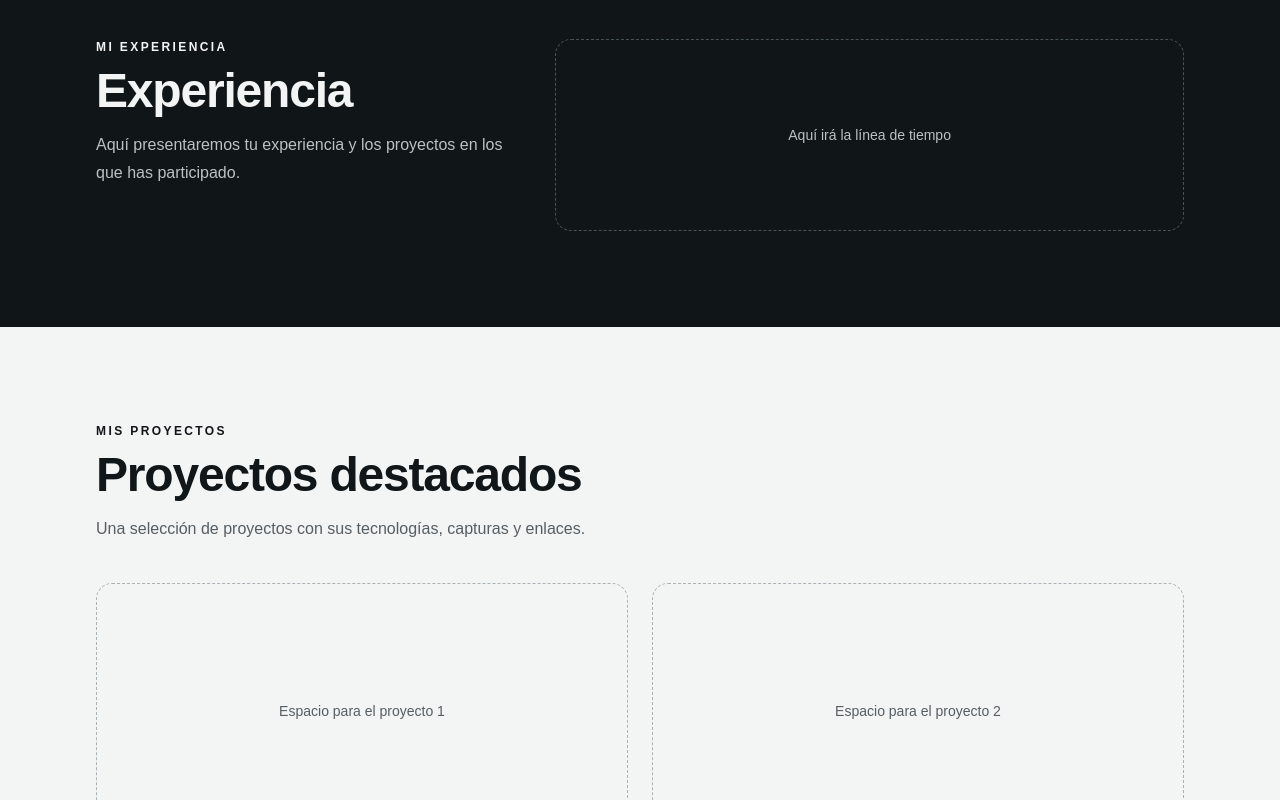
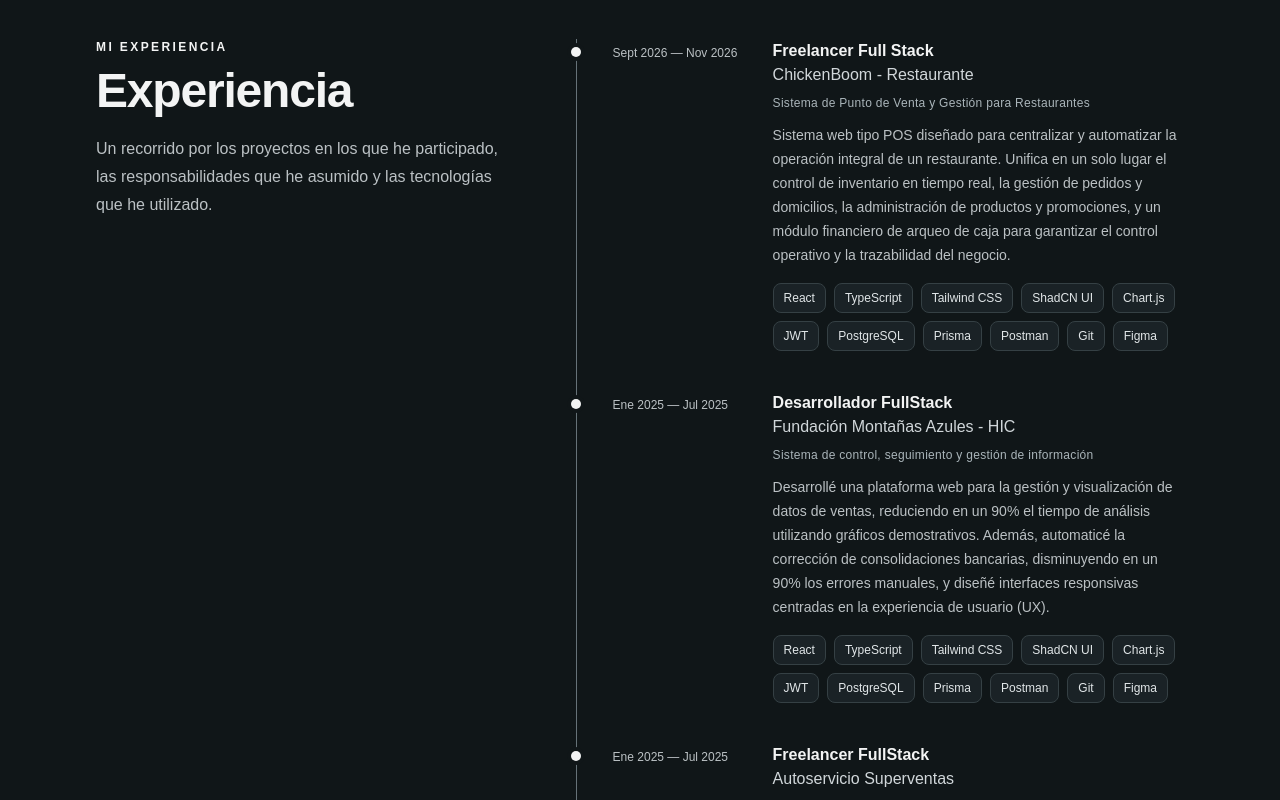
Before and after one commit to jotadecub/juans-portfolio, a React (Vite) app: page / in a window 1280 px wide. Shown: the part 700-1500 px from the top of the page. Built offline with nearby package versions, Linux system fonts and the light colour scheme.

Commit message:
feat: agregar experiencia tipada con linea de tiempo

```diff
--- a/src/App.tsx
+++ b/src/App.tsx
@@ -1,6 +1,7 @@
 import { MotionConfig } from "motion/react";
 import Navbar from "./components/layout/Navbar";
 import Hero from "./sections/Hero";
+import Experience from "./sections/Experience";
 
 const containerClass = "mx-auto w-full max-w-6xl px-6 sm:px-8";
 
@@ -30,37 +31,7 @@ export default function App() {
 
         <Hero />
 
-        {/* Experiencia */}
-        <section
-          id="experiencia"
-          aria-labelledby="experiencia-title"
-          className={`${sectionClass} bg-[#101618] text-[#f3f4f4]`}
-        >
-          <div
-            className={`${containerClass} grid gap-10 lg:grid-cols-[0.8fr_1.2fr]`}
-          >
-            <div>
-              <p className={eyebrowClass}>Mi experiencia</p>
-
-              <h2 id="experiencia-title" className={titleClass}>
-                Experiencia
-              </h2>
-
-              <p
-                className={`${descriptionClass} text-[#bbc1c4]`}
-              >
-                Aquí presentaremos tu experiencia y los proyectos
-                en los que has participado.
-              </p>
-            </div>
-
-            <div className="flex min-h-48 items-center justify-center rounded-2xl border border-dashed border-[#465257] p-6">
-              <p className="text-center text-sm text-[#bbc1c4]">
-                Aquí irá la línea de tiempo
-              </p>
-            </div>
-          </div>
-        </section>
+        <Experience />
 
         {/* Proyectos */}
         <section
--- /dev/null
+++ b/src/components/experience/ExperienceItem.tsx
@@ -0,0 +1,83 @@
+import { motion } from "motion/react";
+import type { Experience } from "../../types/experience";
+
+type ExperienceItemProps = {
+  experience: Experience;
+};
+
+export default function ExperienceItem({
+  experience,
+}: ExperienceItemProps) {
+  const titleId = `experience-${experience.id}`;
+
+  return (
+    <li className="relative pl-7 sm:pl-9">
+      {/* Punto de la línea de tiempo */}
+      <span
+        aria-hidden="true"
+        className="absolute top-2 -left-1.5 h-2.5 w-2.5 rounded-full bg-[#f3f4f4] ring-4 ring-[#101618]"
+      />
+
+      <motion.article
+        aria-labelledby={titleId}
+        initial={{ opacity: 0, y: 16 }}
+        whileInView={{ opacity: 1, y: 0 }}
+        viewport={{ once: true, amount: 0.2 }}
+        transition={{ duration: 0.45 }}
+        className="grid gap-3 sm:grid-cols-[8.5rem_minmax(0,1fr)] sm:gap-6"
+      >
+        <p className="pt-0.5 text-xs leading-6 text-[#bbc1c4]">
+          <time dateTime={experience.startDate.dateTime}>
+            {experience.startDate.label}
+          </time>
+
+          <span aria-hidden="true"> — </span>
+          <span className="sr-only"> hasta </span>
+
+          {experience.endDate ? (
+            <time dateTime={experience.endDate.dateTime}>
+              {experience.endDate.label}
+            </time>
+          ) : (
+            <span>Actualidad</span>
+          )}
+        </p>
+
+        <div className="min-w-0">
+          <h3
+            id={titleId}
+            className="text-base leading-6 font-semibold text-[#f3f4f4]"
+          >
+            {experience.role}
+
+            <span className="block font-normal text-[#d1d7da]">
+              {experience.project}
+            </span>
+          </h3>
+
+          <p className="mt-2 text-xs font-medium tracking-wide text-[#aab5ba]">
+            {experience.context}
+          </p>
+
+          <p className="mt-3 text-sm leading-6 text-[#bbc1c4]">
+            {experience.description}
+          </p>
+
+          <ul
+            aria-label="Tecnologías utilizadas"
+            className="mt-4 flex flex-wrap gap-2"
+          >
+            {experience.technologies.map((technology) => (
+              <li
+                key={technology}
+                className="rounded-lg border border-[#354044] bg-[#1a2226] px-2.5 py-1.5 text-xs font-medium text-[#e1e6e8]"
+              >
+                {technology}
+              </li>
+            ))}
+          </ul>
+        </div>
+      </motion.article>
+    </li>
+  );
+}
--- /dev/null
+++ b/src/data/experience.ts
@@ -0,0 +1,89 @@
+import type { Experience } from "../types/experience";
+
+export const experiences: Experience[] = [
+  {
+    id: "chickenboom",
+    role: "Freelancer Full Stack",
+    project: "ChickenBoom - Restaurante",
+    context: "Sistema de Punto de Venta y Gestión para Restaurantes",
+    startDate: {
+      label: "Sept 2026",
+      dateTime: "2026-09",
+    },
+    endDate: {
+      label: "Nov 2026",
+      dateTime: "2026-11",
+    },
+    description:
+      "Sistema web tipo POS diseñado para centralizar y automatizar la operación integral de un restaurante. Unifica en un solo lugar el control de inventario en tiempo real, la gestión de pedidos y domicilios, la administración de productos y promociones, y un módulo financiero de arqueo de caja para garantizar el control operativo y la trazabilidad del negocio.",
+    technologies: [
+      "React",
+      "TypeScript",
+      "Tailwind CSS",
+      "ShadCN UI",
+      "Chart.js",
+      "JWT",
+      "PostgreSQL",
+      "Prisma",
+      "Postman",
+      "Git",
+      "Figma",
+    ],
+  },
+  {
+    id: "montañas-azules",
+    role: "Desarrollador FullStack",
+    project: "Fundación Montañas Azules - HIC",
+    context: "Sistema de control, seguimiento y gestión de información",
+    startDate: {
+      label: "Ene 2025",
+      dateTime: "2025-01",
+    },
+    endDate: {
+      label: "Jul 2025",
+      dateTime: "2025-07",
+    },
+    description:
+      "Desarrollé una plataforma web para la gestión y visualización de datos de ventas, reduciendo en un 90% el tiempo de análisis utilizando gráficos demostrativos. Además, automaticé la corrección de consolidaciones bancarias, disminuyendo en un 90% los errores manuales, y diseñé interfaces responsivas centradas en la experiencia de usuario (UX).",
+    technologies: [
+      "React",
+      "TypeScript",
+      "Tailwind CSS",
+      "ShadCN UI",
+      "Chart.js",
+      "JWT",
+      "PostgreSQL",
+      "Prisma",
+      "Postman",
+      "Git",
+      "Figma",
+    ],
+  },
+  {
+    id: "superventas",
+    role: "Freelancer FullStack",
+    project: "Autoservicio Superventas",
+    context: "Aplicación web para la creación de ",
+    startDate: {
+      label: "Ene 2025",
+      dateTime: "2025-01",
+    },
+    endDate: {
+      label: "Jul 2025",
+      dateTime: "2025-07",
+    },
+    description:
+      "Transformé un proceso 100% manual en un flujo digital automatizado mediante el desarrollo de una herramienta intuitiva que procesa archivos Excel para la creación de habladores de productos. La solución optimizó los tiempos de operación e integró funcionalidades de exportación a PDF e impresión directa adaptada a múltiples formatos.",
+    technologies: [
+      "React",
+      "TypeScript",
+      "Tailwind CSS",
+      "Node.js",
+      "Express.js",
+      "JWT",
+      "Postman",
+      "Git",
+      "Figma",
+    ],
+  },
+];
--- /dev/null
+++ b/src/sections/Experience.tsx
@@ -0,0 +1,53 @@
+import ExperienceItem from "../components/experience/ExperienceItem";
+import { experiences } from "../data/experience";
+
+export default function Experience() {
+  return (
+    <section
+      id="experiencia"
+      aria-labelledby="experiencia-title"
+      className="scroll-mt-8 bg-[#101618] py-16 text-[#f3f4f4] sm:py-20 lg:py-24"
+    >
+      <div className="mx-auto grid w-full max-w-6xl gap-12 px-6 sm:px-8 lg:grid-cols-[0.8fr_1.2fr] lg:gap-16">
+        <div>
+          <p className="mb-3 text-xs font-bold uppercase tracking-[0.2em]">
+            Mi experiencia
+          </p>
+
+          <h2
+            id="experiencia-title"
+            className="text-3xl font-bold tracking-tight sm:text-4xl lg:text-5xl"
+          >
+            Experiencia
+          </h2>
+
+          <p className="mt-5 max-w-md text-base leading-7 text-[#bbc1c4]">
+            Un recorrido por los proyectos en los que he participado,
+            las responsabilidades que he asumido y las tecnologías
+            que he utilizado.
+          </p>
+        </div>
+
+        <div className="min-w-0">
+          {experiences.length > 0 ? (
+            <ol
+              aria-label="Experiencias, de la más reciente a la más antigua"
+              className="ml-1.5 space-y-10 border-l border-[#667278] pb-2"
+            >
+              {experiences.map((experience) => (
+                <ExperienceItem
+                  key={experience.id}
+                  experience={experience}
+                />
+              ))}
+            </ol>
+          ) : (
+            <p className="text-sm leading-6 text-[#bbc1c4]">
+              Próximamente compartiré mis experiencias y proyectos.
+            </p>
+          )}
+        </div>
+      </div>
+    </section>
+  );
+}
--- /dev/null
+++ b/src/types/experience.ts
@@ -0,0 +1,15 @@
+export type ExperienceDate = {
+  label: string;
+  dateTime: string;
+};
+
+export type Experience = {
+  id: string;
+  role: string;
+  project: string;
+  context: string;
+  startDate: ExperienceDate;
+  endDate: ExperienceDate | null;
+  description: string;
+  technologies: string[];
+};
```
Also changed, not shown: public/images/hero.webp.
